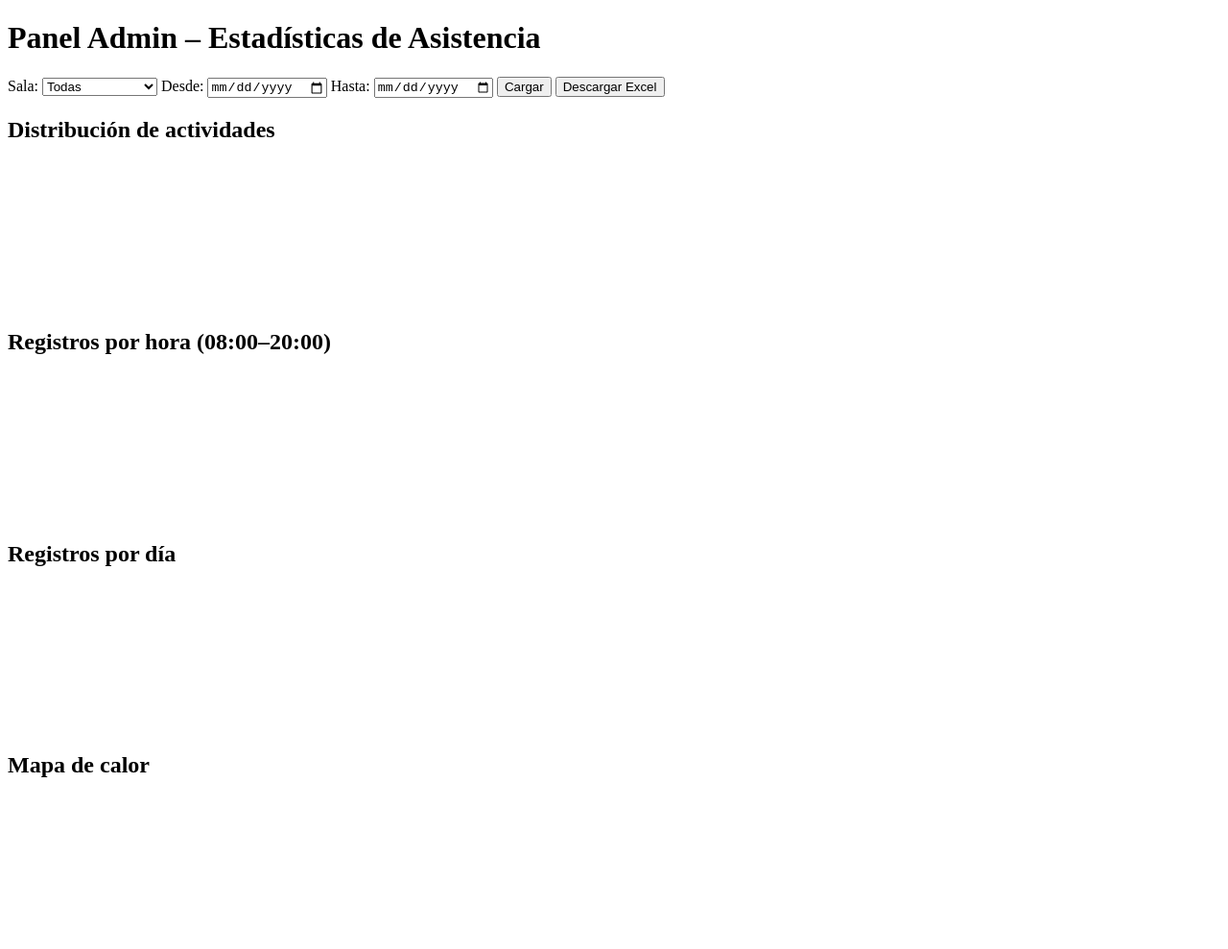
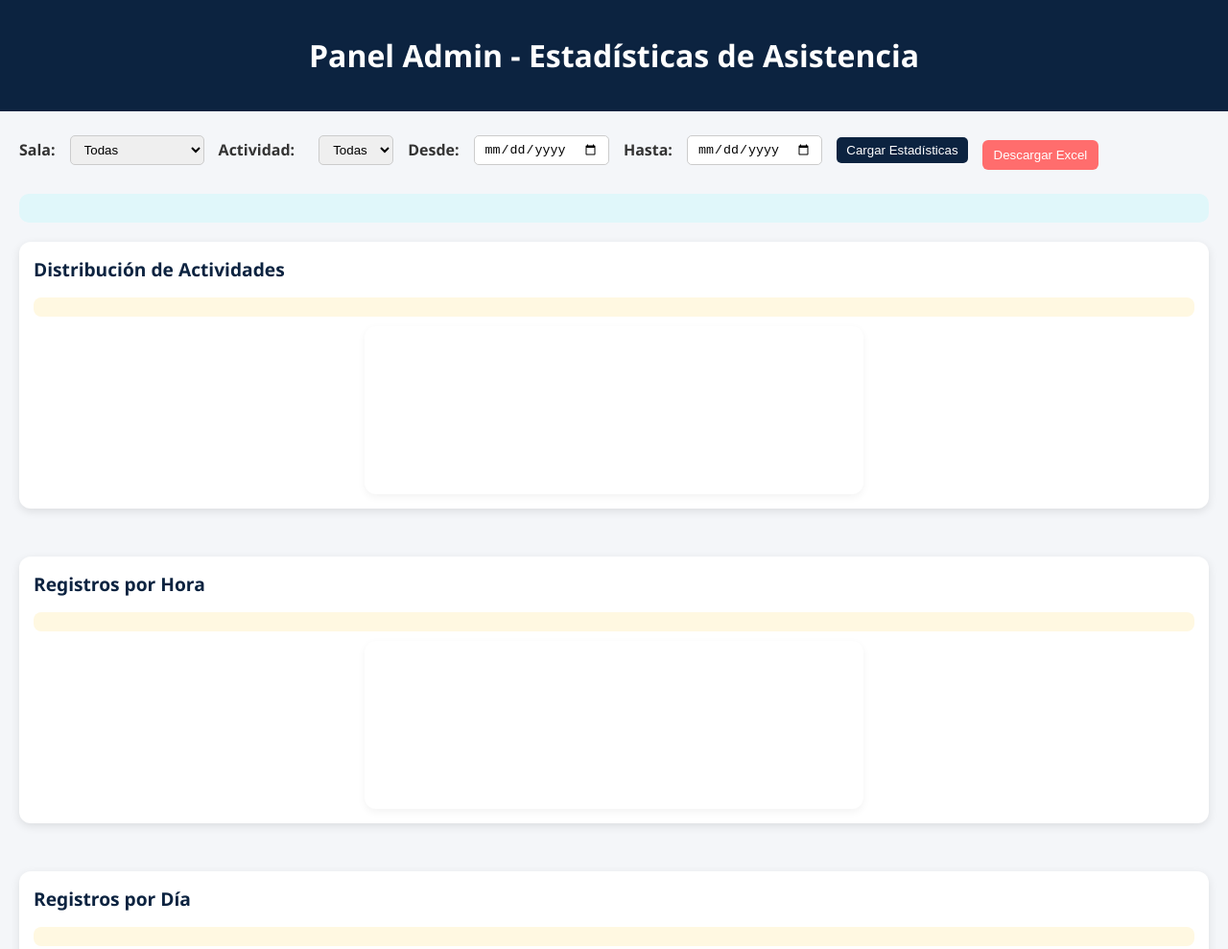
Before and after one commit to caareg2000-cmyk/centro-autoacceso, a website: page public/admin.html in a window 1280 px wide. Shown: the top 989 px of the page at 96% size. Before the commit the page ends 831 px from the top, so only its background shows below. Drawn offline with nearby package versions, Linux system fonts and the light colour scheme.

Commit message:
Update admin.html

```diff
--- a/public/admin.html
+++ b/public/admin.html
@@ -1,22 +1,173 @@
 <!DOCTYPE html>
 <html lang="es">
 <head>
-<meta charset="UTF-8">
-<meta name="viewport" content="width=device-width, initial-scale=1.0">
-<title>Panel Admin - CAA</title>
+  <meta charset="UTF-8" />
+  <meta name="viewport" content="width=device-width, initial-scale=1.0" />
+  <title>Panel Admin - Centro de Autoacceso</title>
 
-<link rel="stylesheet" href="styles.css">
+  <!-- Estilos -->
+  <link rel="stylesheet" href="styles.css" />
+
+  <style>
+    body {
+      font-family: 'Segoe UI', Tahoma, Geneva, Verdana, sans-serif;
+      margin: 0;
+      padding: 0;
+      background: #f4f6f9;
+      color: #333;
+    }
+
+    header {
+      background: #0c2340;
+      color: white;
+      padding: 15px 0;
+      text-align: center;
+    }
+
+    main {
+      padding: 20px;
+      max-width: 1300px;
+      margin: auto;
+    }
+
+    .filtro {
+      margin-bottom: 25px;
+      display: flex;
+      gap: 15px;
+      flex-wrap: wrap;
+      align-items: center;
+    }
+
+    .filtro label {
+      font-weight: 600;
+    }
+
+    .filtro input,
+    .filtro select,
+    .filtro button {
+      padding: 6px 10px;
+      border-radius: 5px;
+      border: 1px solid #ccc;
+      cursor: pointer;
+    }
+
+    .grafico-seccion {
+      margin-bottom: 50px;
+      background: white;
+      padding: 15px;
+      border-radius: 12px;
+      box-shadow: 0 3px 10px rgba(0, 0, 0, 0.1);
+    }
+
+    .grafico-seccion h2 {
+      margin-top: 0;
+      font-size: 1.2em;
+      color: #0c2340;
+    }
+
+    .graficos-container {
+      display: flex;
+      flex-wrap: wrap;
+      gap: 20px;
+      justify-content: center;
+    }
+
+    .grafico-container {
+      background: white;
+      padding: 10px;
+      border-radius: 12px;
+      box-shadow: 0 3px 8px rgba(0, 0, 0, 0.05);
+      flex: 1 1 400px;
+      min-width: 300px;
+      max-width: 500px;
+    }
+
+    canvas {
+      max-height: 350px;
+    }
+
+    button#btnCargar {
+      background: #0c2340;
+      color: white;
+      border: none;
+    }
+
+    button#btnCargar:hover {
+      background: #193763;
+    }
+
+    button#btnExport {
+      background: #ff6d6d;
+      color: white;
+      border: none;
+      margin-top: 10px;
+      padding: 8px 12px;
+      border-radius: 6px;
+    }
+
+    button#btnExport:hover {
+      background: #ff4d4d;
+    }
+
+    #resumenGlobal {
+      background: #e0f7fa;
+      padding: 15px;
+      border-radius: 10px;
+      margin-bottom: 20px;
+      font-weight: 600;
+      color: #006064;
+    }
+
+    .resumen-local {
+      background: #fff8e1;
+      padding: 10px;
+      border-radius: 8px;
+      margin: 10px 0;
+      font-size: 0.9em;
+      color: #8b6b00;
+    }
+
+    /* Mapa de calor */
+    #heatmap {
+      display: grid;
+      grid-template-columns: repeat(24, 1fr);
+      gap: 1px;
+      margin-top: 10px;
+    }
+
+    .heat-cell {
+      width: 100%;
+      aspect-ratio: 1;
+      background: #e0e0e0;
+      border-radius: 3px;
+      transition: background 0.3s;
+    }
+
+    .heat-legend {
+      display: flex;
+      justify-content: space-between;
+      font-size: 0.8em;
+      margin-top: 5px;
+    }
+
+    /* Nueva sección de actividad dinámica */
+    #actividad {
+      margin-left: 10px;
+    }
+  </style>
+
+  <!-- Librerías -->
   <script src="https://cdn.jsdelivr.net/npm/chart.js"></script>
 </head>
 
 <body>
   <header>
-  <h1>Panel Admin – Estadísticas de Asistencia</h1>
+    <h1>Panel Admin - Estadísticas de Asistencia</h1>
   </header>
 
   <main>
-  <div class="filters">
-    <label>Sala:</label>
+    <div class="filtro">
+      <label for="sala">Sala:</label>
       <select id="sala">
         <option value="">Todas</option>
         <option>Medios Digitales</option>
@@ -27,41 +178,72 @@
         <option>Len 7</option>
       </select>
 
-    <label>Desde:</label>
-    <input type="date" id="desde">
+      <label for="actividad">Actividad:</label>
+      <select id="actividad">
+        <option value="">Todas</option>
+        <!-- Se llenará dinámicamente según la sala -->
+      </select>
 
-    <label>Hasta:</label>
-    <input type="date" id="hasta">
+      <label for="desde">Desde:</label>
+      <input type="date" id="desde" />
 
-    <button id="btnCargar">Cargar</button>
+      <label for="hasta">Hasta:</label>
+      <input type="date" id="hasta" />
+
+      <button id="btnCargar">Cargar Estadísticas</button>
       <button id="btnExport">Descargar Excel</button>
     </div>
 
-  <div id="resumenGlobal" class="card"></div>
+    <!-- Resumen global -->
+    <div id="resumenGlobal"></div>
 
-  <section class="card">
-    <h2>Distribución de actividades</h2>
-    <div id="resumenActividades"></div>
+    <!-- Contenedor de estadísticas -->
+    <div id="estadisticas">
+      <!-- Actividades -->
+      <section class="grafico-seccion">
+        <h2>Distribución de Actividades</h2>
+        <div class="resumen-local" id="resumenActividades"></div>
+        <div class="graficos-container">
+          <div class="grafico-container">
             <canvas id="graficoActividades"></canvas>
+          </div>
+        </div>
       </section>
 
-  <section class="card">
-    <h2>Registros por hora (08:00–20:00)</h2>
-    <div id="resumenHora"></div>
+      <!-- Registros por hora -->
+      <section class="grafico-seccion">
+        <h2>Registros por Hora</h2>
+        <div class="resumen-local" id="resumenHora"></div>
+        <div class="graficos-container">
+          <div class="grafico-container">
             <canvas id="graficoHora"></canvas>
+          </div>
+        </div>
       </section>
 
-  <section class="card">
-    <h2>Registros por día</h2>
-    <div id="resumenDia"></div>
+      <!-- Registros por día -->
+      <section class="grafico-seccion">
+        <h2>Registros por Día</h2>
+        <div class="resumen-local" id="resumenDia"></div>
+        <div class="graficos-container">
+          <div class="grafico-container">
             <canvas id="graficoDia"></canvas>
+          </div>
+        </div>
       </section>
 
-  <section class="card">
-    <h2>Mapa de calor</h2>
-    <div id="resumenHeatmap"></div>
+      <!-- Mapa de calor -->
+      <section class="grafico-seccion">
+        <h2>Mapa de Calor - Actividad por Día y Hora</h2>
+        <div class="resumen-local" id="resumenHeatmap"></div>
         <div id="heatmap"></div>
+        <div class="heat-legend">
+          <span>Bajo</span>
+          <span>Medio</span>
+          <span>Alto</span>
+        </div>
       </section>
+    </div>
   </main>
 
   <script src="admin.js"></script>
```
Lines whose indentation alone changed are shown as unchanged.
